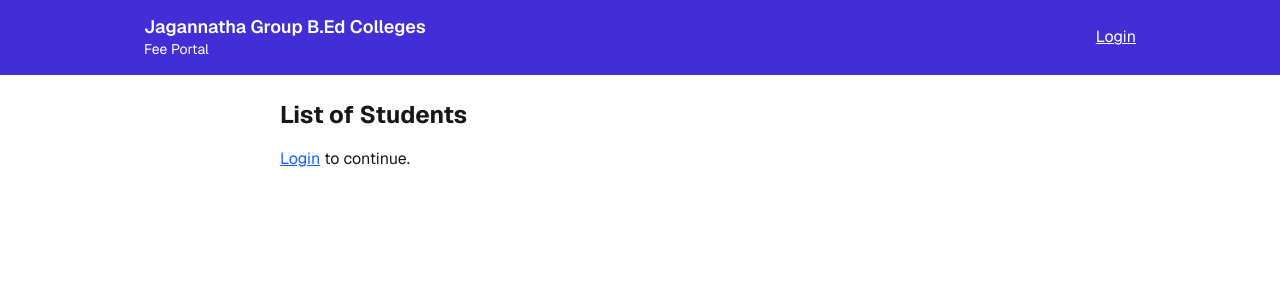
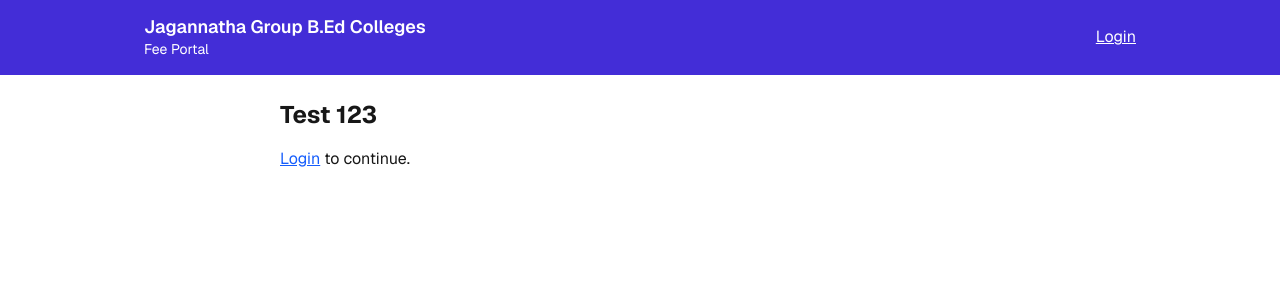
Before and after one commit to TheLayman/fee_bed, a Next.js app: page / in a window 1280 px wide. Shown: the top 300 px of the page. Built offline with nearby package versions, Linux system fonts and the light colour scheme; no server answers.

Commit message:
Update home page title

```diff
--- a/app/page.tsx
+++ b/app/page.tsx
@@ -2,12 +2,17 @@
 import { getServerSession } from "next-auth";
 import { authOptions } from "@/lib/auth";
 import HomeClient from "./HomeClient";
+import type { Metadata } from "next";
+
+export const metadata: Metadata = {
+  title: "Test 123",
+};
 
 export default async function Home() {
   const session = await getServerSession(authOptions);
   return (
     <div className="p-6 space-y-4 max-w-3xl mx-auto">
-      <h1 className="text-2xl font-bold">List of Students</h1>
+      <h1 className="text-2xl font-bold">Test 123</h1>
       {session ? (
         <HomeClient />
       ) : (
```
